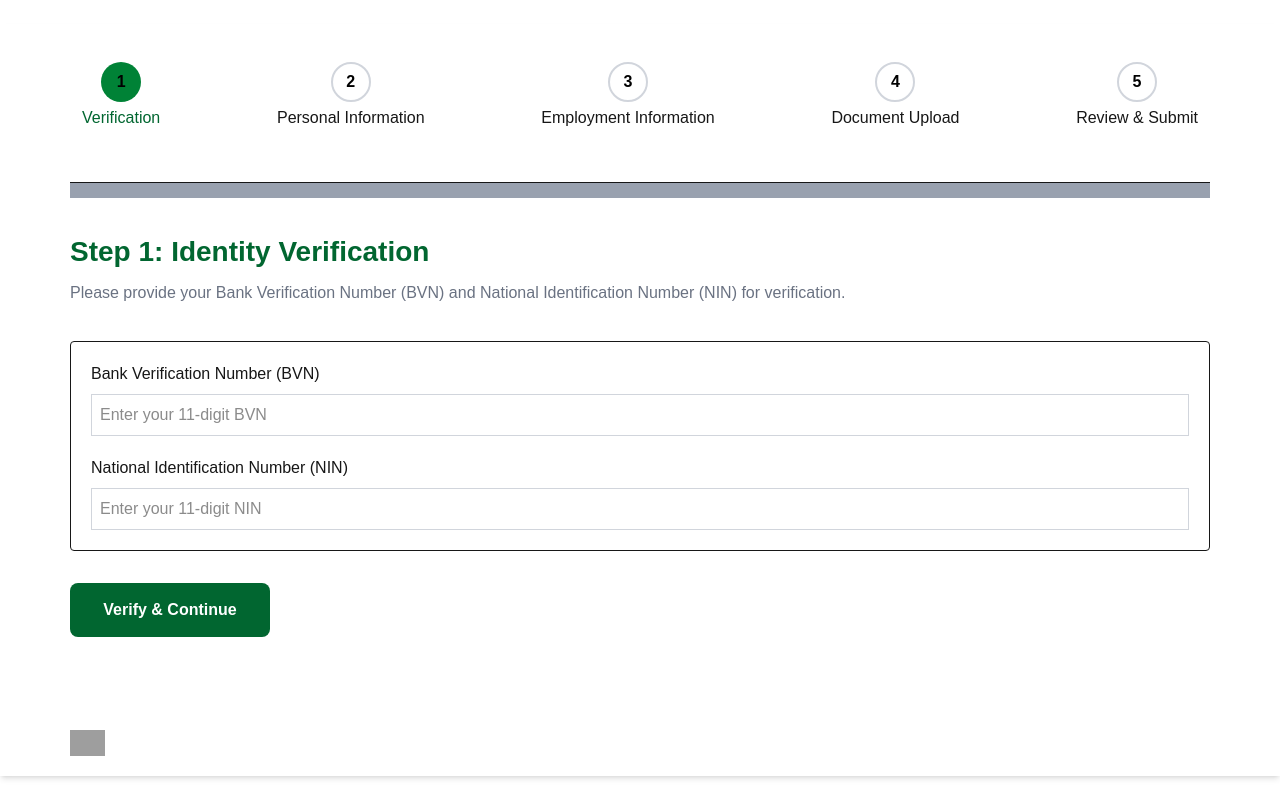
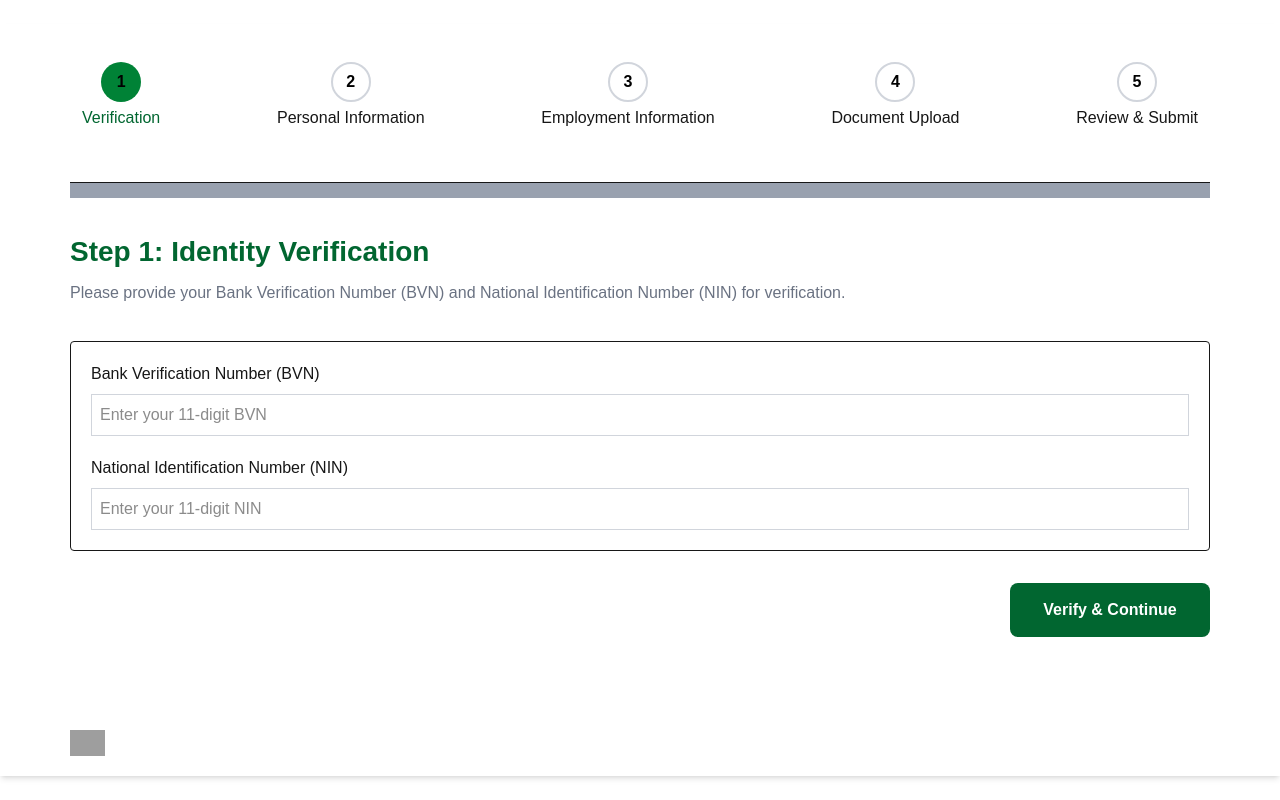
Before and after one commit to iefsafrica/ippis, a Next.js app: page / in a window 1280 px wide. Built offline with nearby package versions, Linux system fonts and the light colour scheme; grey boxes are pictures that could not be loaded.

Commit message:
move button to the right

```diff
--- a/app/page.tsx
+++ b/app/page.tsx
@@ -5,7 +5,7 @@ const RegistrationForm = () => {
 	return (
 		<div className="form-card flex items-center justify-center bg-[#FFF] w-[100%] max-w-[1300px] h-[94vh] mx-auto my-[3vh] pt-[26px] px-[16px] md:px-[70px] pb-[20px] shadow-md overflow-scroll scrollbar-hide">
 			<div className="flex flex-col items-start justify-between ngap-[24px] w-[100%] h-[100%]">
-				<div className="flex items-center p-3 w-full zbg-pink-200 justify-between mb-2">
+				<div className="flex items-center flex-wrap p-3 w-full zbg-pink-200 justify-between mb-2">
 					<div className="flex flex-col items-center justify-center gap-1">
 						<span className="rounded-full bg-green-700 text-black text-[16px] font-semibold w-[40px] h-[40px] flex items-center justify-center">
 							1
@@ -69,7 +69,7 @@ const RegistrationForm = () => {
 						</div>
 					</div>
 
-					<button className="w-[200px] bg-green-800 text-white font-semibold py-[15px] rounded-lg px-[5px] hover:bg-[#F0AD4E] transition">
+					<button className="w-[200px] self-end bg-green-800 text-white font-semibold py-[15px] rounded-lg px-[5px] hover:bg-green-500 transition">
 						Verify & Continue
 					</button>
 				</form>
```
